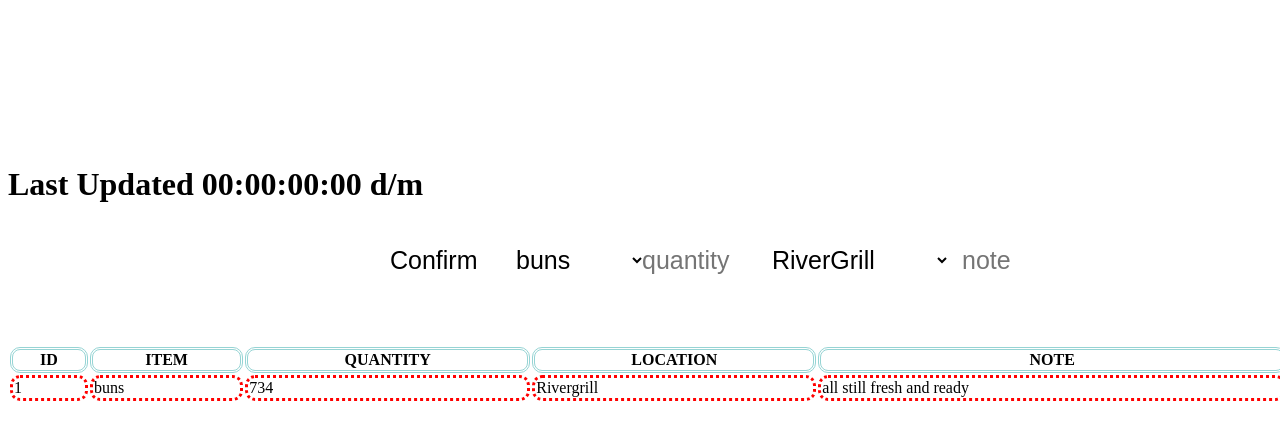
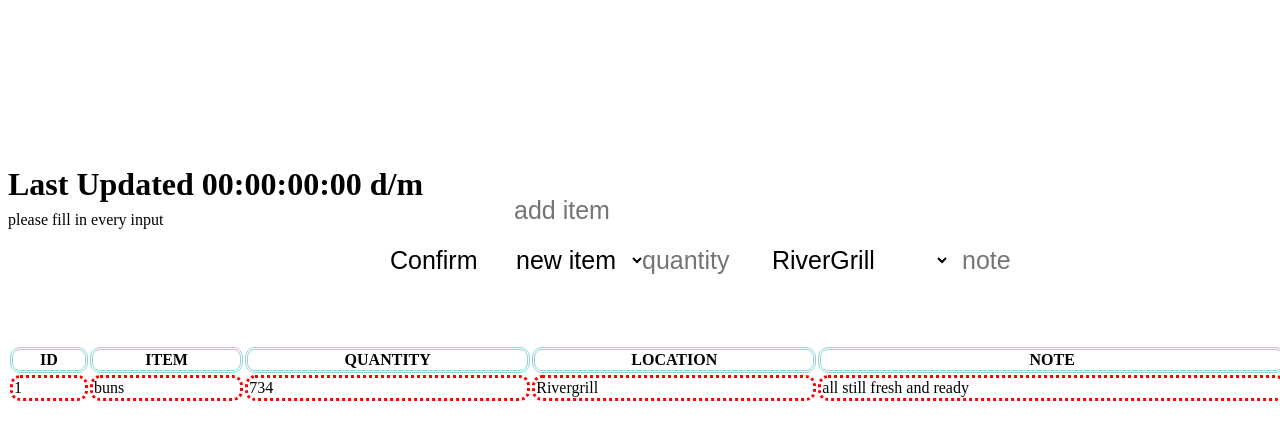
Before and after one commit to Kel-KO/projects, a Flask app: page /foodandbev in a window 1280 px wide. Shown: the part 155-595 px from the top of the page. Run offline with Flask 2, Linux system fonts and the light colour scheme.

Commit message:
Update fbadmin.html

```diff
--- a/TTH_Inventory/templates/fbadmin.html
+++ b/TTH_Inventory/templates/fbadmin.html
@@ -175,15 +175,21 @@
     </style>
 </head>
 <body>
+    <!-- <form action="/foodandbev" method="get"> -->
     <div class="header">
         <image class="img" height="80%" width="12%" src="{{url_for('static',filename = 'tt_logo2.jpg')}}" style="z-index: 650px">
         <h1 class="headertxt">Food & Bev</h1>
-        <button onclick="window.location='http://127.0.0.1:5000/';" class="b2">Back To Main</button>
+        <button onclick="window.location='http://127.0.0.1:7000/';" class="b2">Back To Main</button>
     </div>
     <h1 style="color: black;">Last Updated 00:00:00:00 d/m</h1>
     <div>
+    <!-- </form>  -->
+    <!-- <form action="/foodandbev" method="post">    -->
         <h1 style="color: black; position: absolute; top: 300px;">Last Updated 00:00:00:00 d/m</h1>
+        <p style="color: black; position: absolute; top: 350px;">please fill in every input </p>
+        <input class="amnt" type="text" name="additem" id="additem" placeholder="add item" style="left: 40%; top:350px">
         <select class="drop" name= "item" id="item" style="left: 40%; top:400px" >
+            <option value="cookies">new item</option>
             <option value="buns">buns</option>
             <option value="patties">patties</option>
             <option value="silverware">silverware</option>
@@ -195,7 +201,7 @@
             <option value="buns">RiverGrill</option>
             <option value="patties">Smokehouse</option>
             <option value="silverware">Ray's Pizza</option>
-            <option value="chips">JP Dogs</option>
+            <option value="chips">JP's Dogs</option>
             <option value="cookies">Pretzel</option>
             <option value="chips">DippinDots</option>
             <option value="cookies">BahamaBucks</option>
@@ -223,6 +229,6 @@
             </tbody>
         </table>
     </div>
-
+    <!-- </form> -->
 </body>
 </html>
```
